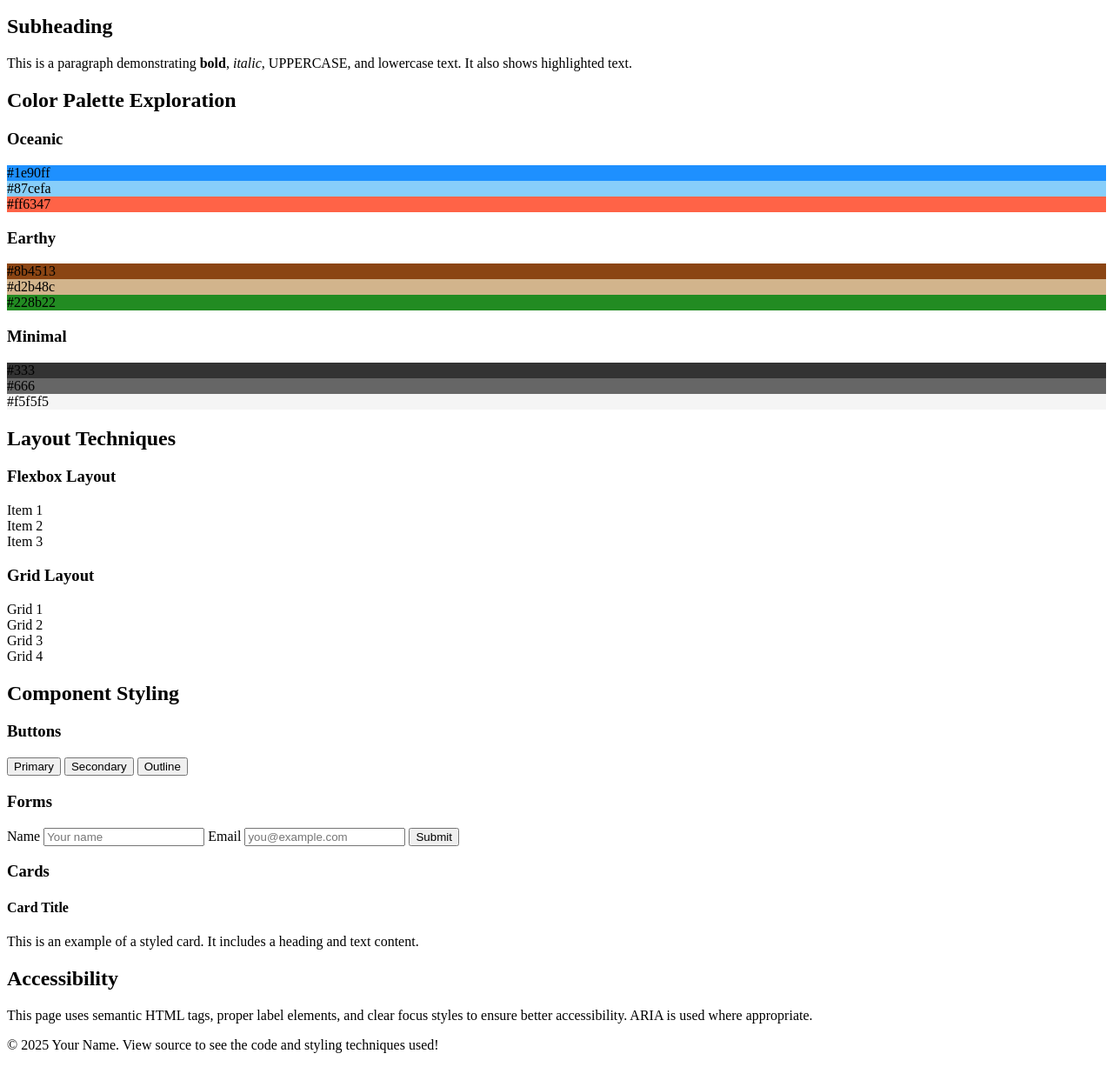
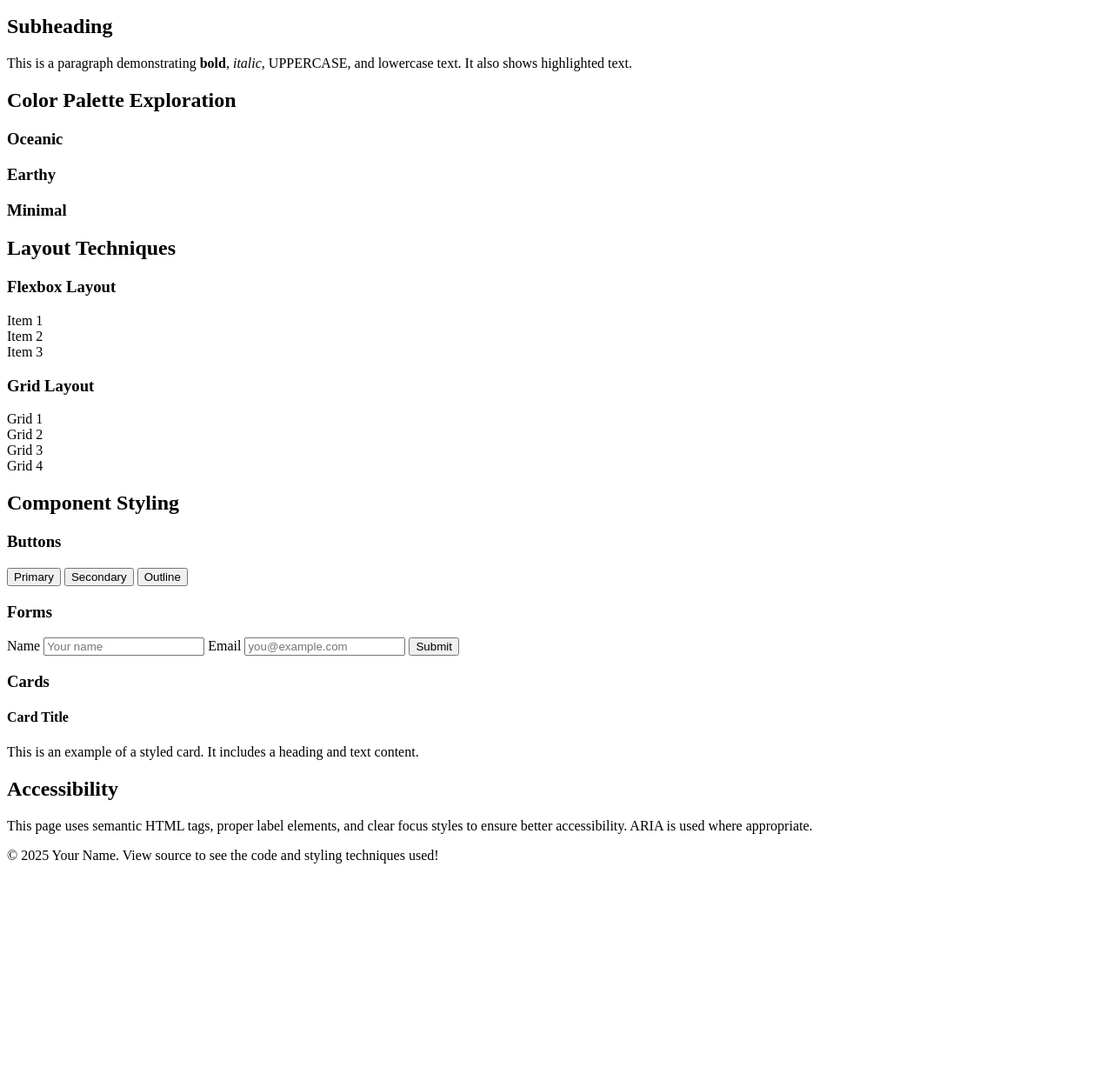
Before and after one commit to roparon/Flask_Task_App, a Flask app: template app/templates/griev.html in a window 1280 px wide. Shown: the part 356-1583 px from the top of the page at 87% size. After the commit the page ends 1349 px from the top, so only its background shows below. Run offline with Flask 3, Linux system fonts and the light colour scheme; the template is opened without the code that fills it, so the values that code supplies are empty.

Commit message:
innitial commit

```diff
--- a/app/templates/griev.html
+++ b/app/templates/griev.html
@@ -108,12 +108,5 @@
   <footer>
     <p>&copy; 2025 Your Name. View source to see the code and styling techniques used!</p>
   </footer>
-
-  <script>
-    document.querySelectorAll('.color').forEach(el => {
-      el.style.backgroundColor = el.dataset.color;
-      el.textContent = el.dataset.color;
-    });
-  </script>
 </body>
 </html>
```
